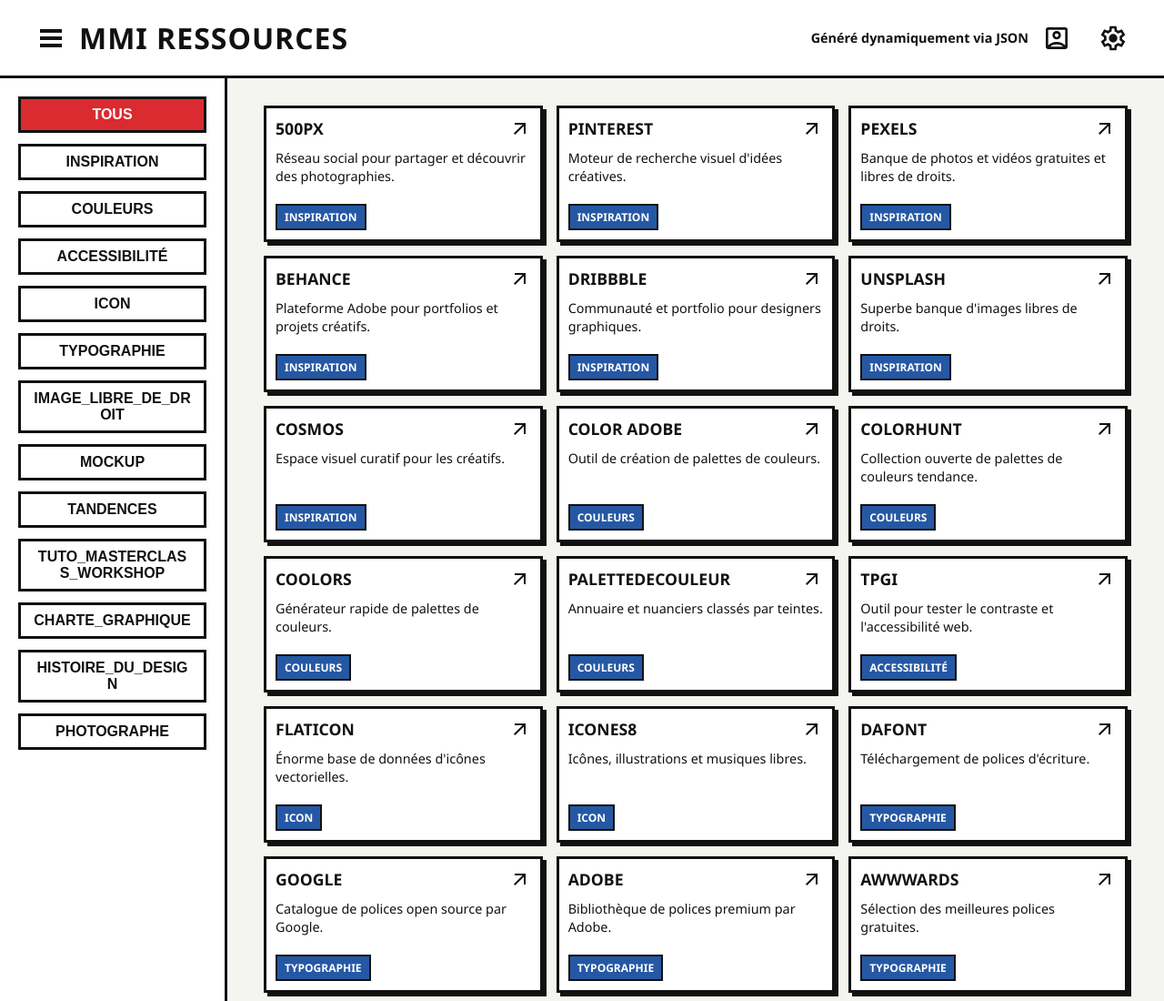
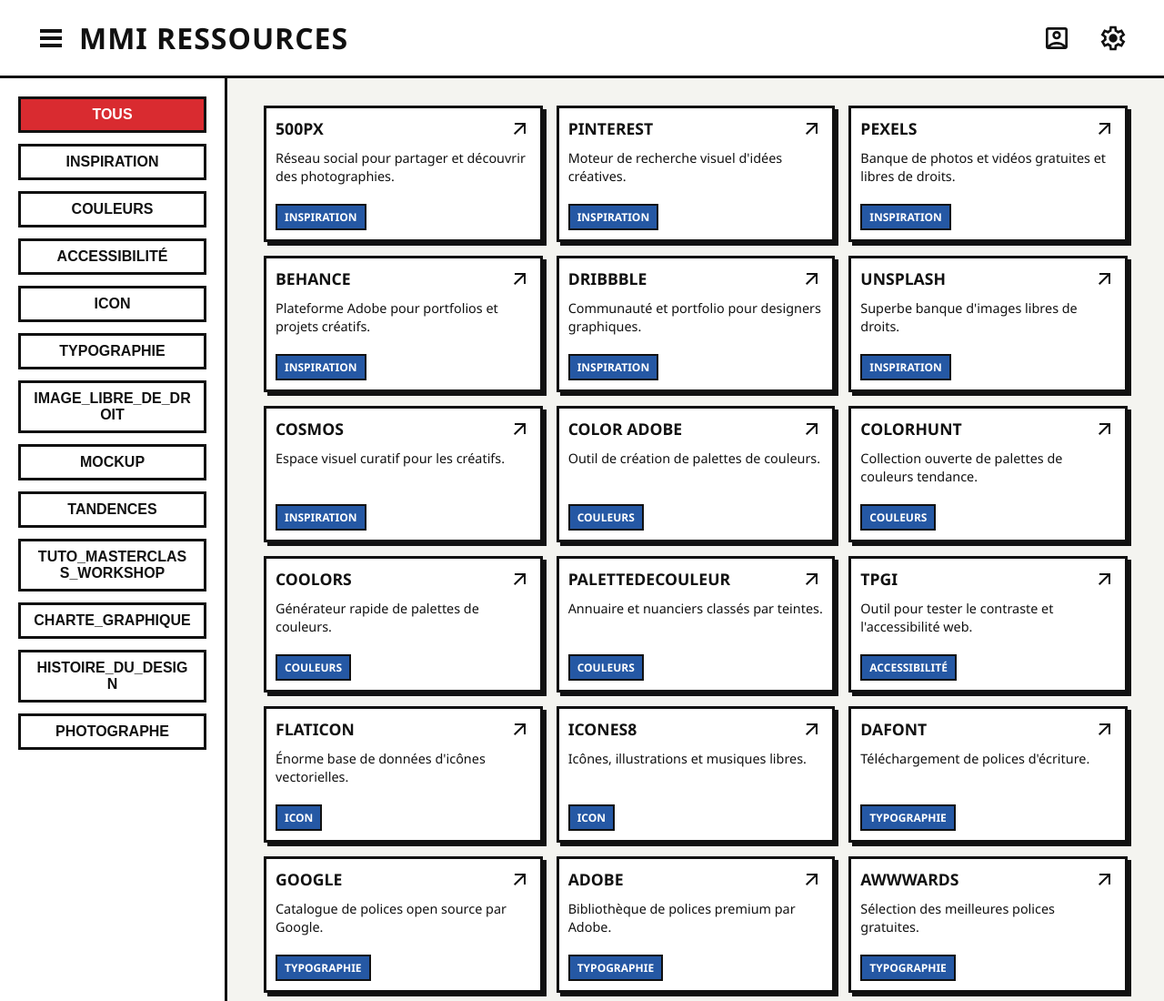
Before and after one commit to sacez53/MMI_Ressources, a plain HTML site: page index.html in a window 1280 px wide. Shown: the top 1100 px of the page at 91% size. Drawn offline with Linux system fonts and the light colour scheme.

Commit message:
Update index.html

```diff
--- a/index.html
+++ b/index.html
@@ -20,7 +20,6 @@
                 <h1>MMI Ressources</h1>
             </div>
             <div class="header-right">
-                <p>Généré dynamiquement via JSON</p>
                 <a href="about.html" class="settings-btn" aria-label="À propos" style="margin-right: 15px;">
                     <svg xmlns="http://www.w3.org/2000/svg" height="32px" viewBox="0 -960 960 960" width="32px" fill="currentColor"><path d="M200-246q54-53 125.5-83.5T480-360q83 0 154.5 30.5T760-246v-514H200v514Zm379-235q41-41 41-99t-41-99q-41-41-99-41t-99 41q-41 41-41 99t41 99q41 41 99 41t99-41ZM200-120q-33 0-56.5-23.5T120-200v-560q0-33 23.5-56.5T200-840h560q33 0 56.5 23.5T840-760v560q0 33-23.5 56.5T760-120H200Zm69-80h422q-44-39-99.5-59.5T480-280q-56 0-112.5 20.5T269-200Zm168.5-337.5Q420-555 420-580t17.5-42.5Q455-640 480-640t42.5 17.5Q540-605 540-580t-17.5 42.5Q505-520 480-520t-42.5-17.5ZM480-503Z"/></svg>
                 </a>
```
